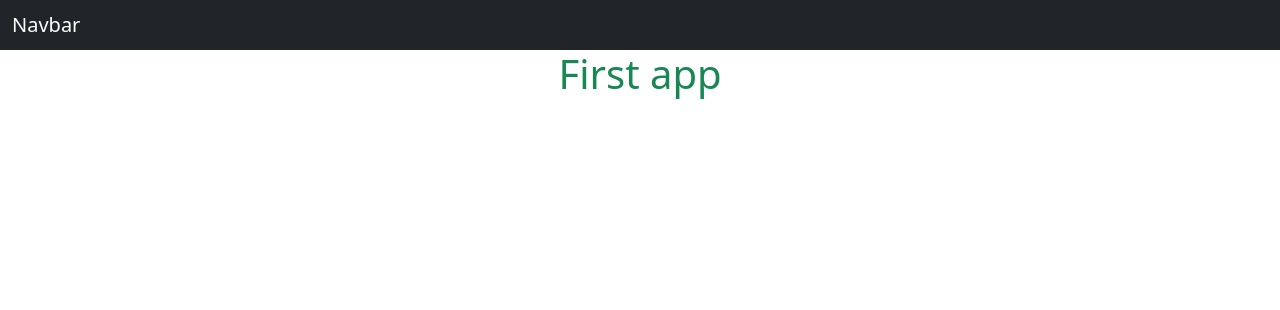
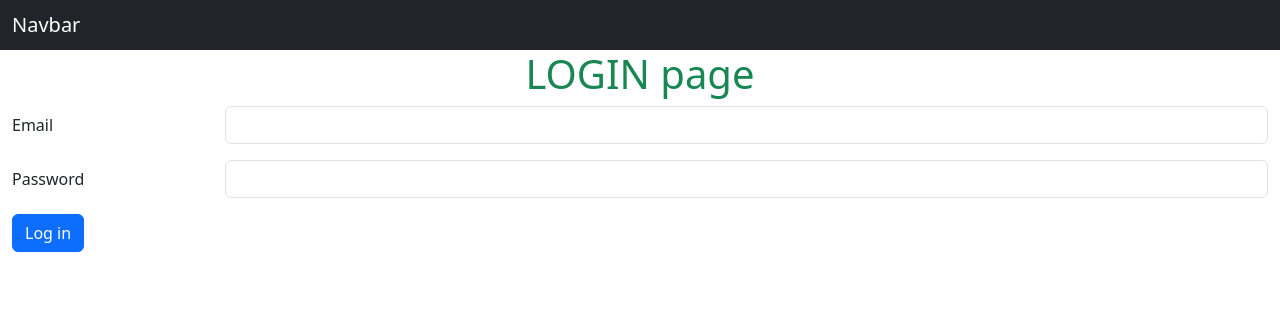
Before and after one commit to AnonymusRiv/Hundir-la-flota, a Django app: page /login_user/ in a window 1280 px wide. Shown: the top 310 px of the page. Run offline with Django 4.2, Linux system fonts and the light colour scheme; some libraries are stand-ins or nearby versions.

Commit message:
Log in user added

```diff
--- a/App/main/templates/login.html
+++ b/App/main/templates/login.html
@@ -13,7 +13,25 @@
         <span class="navbar-brand mb-0 h1">Navbar</span>
         </div>
     </nav>
-    <h1 class="text-center text-success">First app</h1>
+    <h1 class="text-center text-success">LOGIN page</h1>
+    <div class="container-fluid">
+      <form action="{% url "login_user" %}" method="POST">
+        {% csrf_token %}
+        <div class="row mb-3">
+          <label for="inputEmail3" class="col-sm-2 col-form-label">Email</label>
+          <div class="col-sm-10">
+            <input name="email" type="email" class="form-control" id="">
+          </div>
+        </div>
+        <div class="row mb-3">
+          <label for="inputPassword3" class="col-sm-2 col-form-label">Password</label>
+          <div class="col-sm-10">
+            <input name="password" type="password" class="form-control" id="">
+          </div>
+        </div>
+        <button type="submit" class="btn btn-primary">Log in</button>
+      </form>
+    </div>
     <script src="https://cdn.jsdelivr.net/npm/bootstrap@5.3.0-alpha3/dist/js/bootstrap.bundle.min.js" integrity="sha384-ENjdO4Dr2bkBIFxQpeoTz1HIcje39Wm4jDKdf19U8gI4ddQ3GYNS7NTKfAdVQSZe" crossorigin="anonymous"></script>
   </body>
 </html>
--- a/App/main/urls.py
+++ b/App/main/urls.py
@@ -1,10 +1,10 @@
 from django.contrib import admin
 from django.urls import path
-from .views import home, register, login_user
+from .views import home, register, login_user, logout_user
 
 urlpatterns = [
     path("", home, name='home'),
     path("register/", register, name='register'),
     path("login_user/", login_user, name='login_user'),
-    #path("logout_user/", logout_user, name='logout_user'),
+    path("logout_user/", logout_user, name='logout_user'),
 ]
--- a/App/main/views.py
+++ b/App/main/views.py
@@ -21,12 +21,16 @@ def register(request):
         surname = request.POST['surname']
         email = request.POST['email']
         password = request.POST['password']
+
+        #! Cambiar a una consulta externa pasandole los datos como parámetros
+
         connection = psycopg2.connect(**param)
         cur = connection.cursor()
         cur.execute("INSERT INTO Usuario (email, name, surname, type, birthday, password) values (%s, %s, %s, %s, %s, %s)", (email, name, surname, "admin", "2002-08-15", password))
         cur.close()
         connection.commit()
         connection.close()
+
         print("success")
         return render(request, 'home.html')
 
@@ -34,4 +38,28 @@ def register(request):
         return render(request, "register.html")
 
 def login_user(request):
+    if request.method == 'POST':
+        email = request.POST['email']
+        password = request.POST['password']
+
+        #! Cambiar a una consulta externa pasandole los datos como parámetros
+
+        connection = psycopg2.connect(**param)
+        cur = connection.cursor()
+        cur.execute("SELECT email, password FROM Usuario Where email = %s AND password = %s", (email, password))
+        user = cur.fetchall()
+        cur.close()
+        connection.commit()
+        connection.close()
+
+        if user:
+            return redirect('home')
+        else:
+            messages.info(request, 'Invalid Email or Password')
+            return redirect('login_user')
+
     return render(request, "login.html")
+
+def logout_user(request):
+
+    return redirect('home')
```
